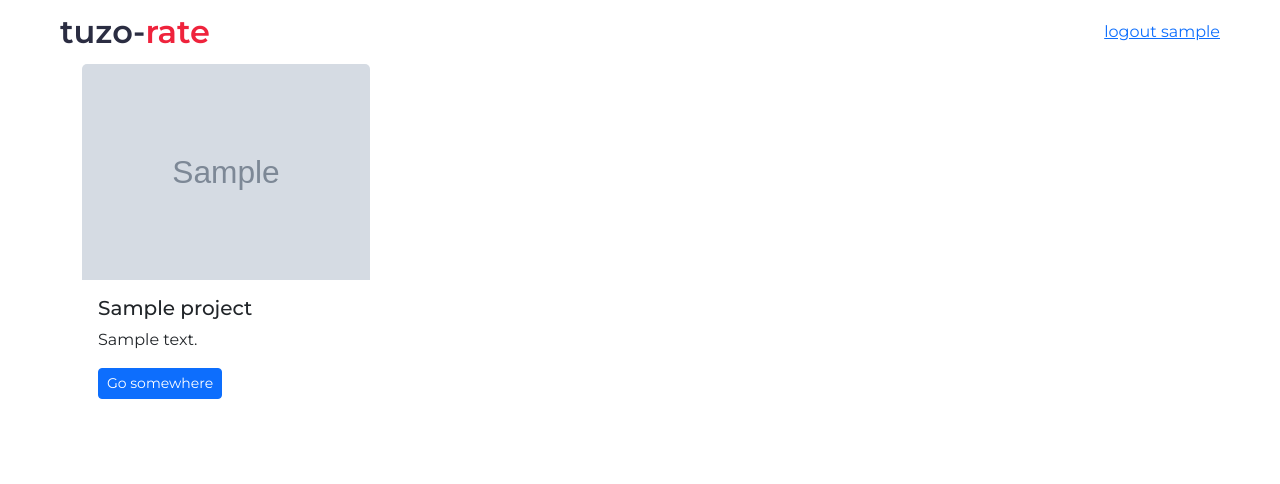
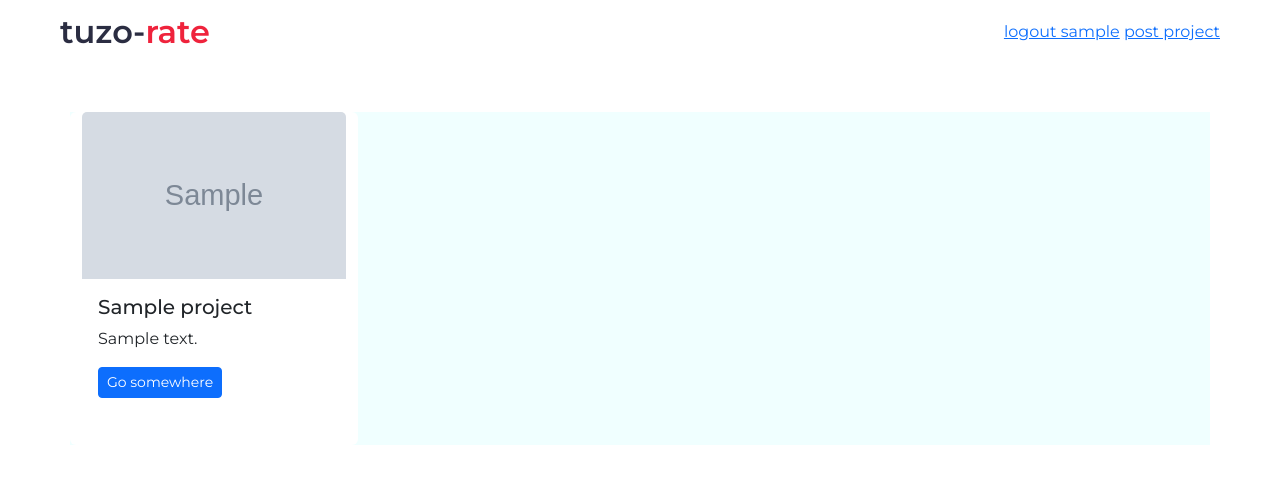
Before and after one commit to kennedybabu/peer-to-peer, a Django app: page /projects/ in a window 1280 px wide. Shown: the top 484 px of the page. Run offline with Django 3.2, Linux system fonts and the light colour scheme; a user stored in the database is signed in; tables that the repository leaves empty hold one stand-in row (values such as "Sample post"); grey boxes marked "Sample" are stand-in pictures; some libraries are stand-ins or nearby versions.

Commit message:
feature: create link to redirect the user to new post template

```diff
--- a/app/templates/home.html
+++ b/app/templates/home.html
@@ -8,7 +8,7 @@
             <h3>how well do you <span>stack</span> against your peers?</h3>
         </div>
         <div class="button-tray">
-            <a href="{% url 'new_project' %}">rate projects</a>
+            <a href="{% url 'projects' %}">rate projects</a>
             <a href="{% url 'login' %}">login</a>
         </div>
     </div>
--- a/app/templates/navbar.html
+++ b/app/templates/navbar.html
@@ -14,6 +14,7 @@
     <div class="navbar-right">
       {% if request.user.is_authenticated %}
         <a href="{% url 'logout' %}">logout {{ user.username }}</a>
+        <a href="{% url 'new_project' %}">post project</a>
       {% else %}
         <a href="{% url 'login' %}">login</a>
       {% endif %}
--- a/app/templates/projects.html
+++ b/app/templates/projects.html
@@ -2,8 +2,9 @@
 
 {% block content %}
 
-<div class="container">
-    {% for project in projects %}
+<div class="container projects-container mt-5">
+    <div class="row">
+      {% for project in projects %}
     <div class="card" style="width: 18rem;">
         <img class="card-img-top" src="{{ project.image.url }}" alt="Card image cap">
         <div class="card-body">
@@ -13,6 +14,7 @@
         </div>
       </div>
     {% endfor %}
+    </div>
 </div>
 
 {% endblock %}
--- a/static/css/base.css
+++ b/static/css/base.css
@@ -120,6 +120,14 @@ span {
     max-width: 60%;
     margin: 0 auto;
 }
+
+.projects-container {
+    background-color: azure;
+}
+
+
+
+
 /* media queries */
 
 @media only screen and (max-width: 596px) {
```
Also changed, not shown: media/posts/heidi-kaden-NncAbldgViA-unsplash.jpg (added).
